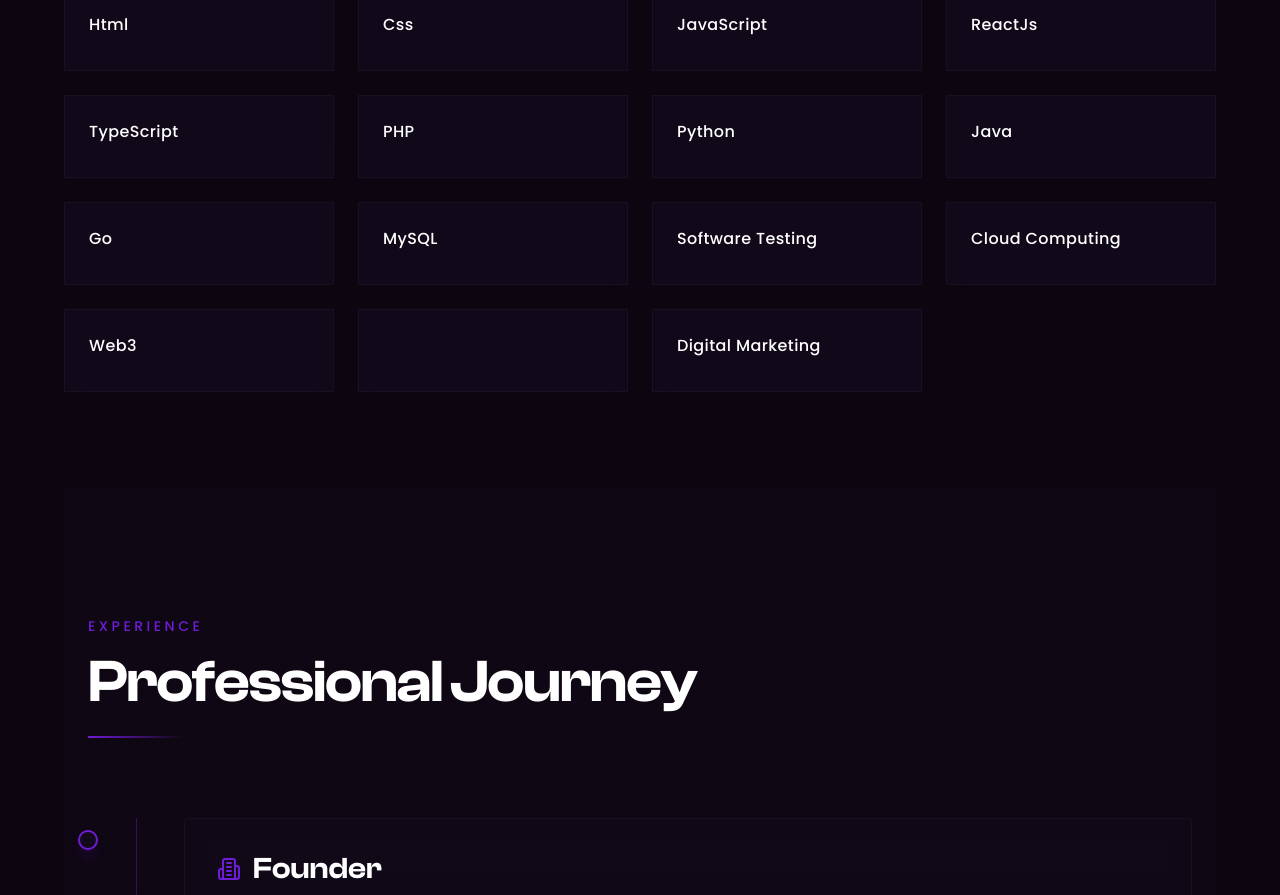
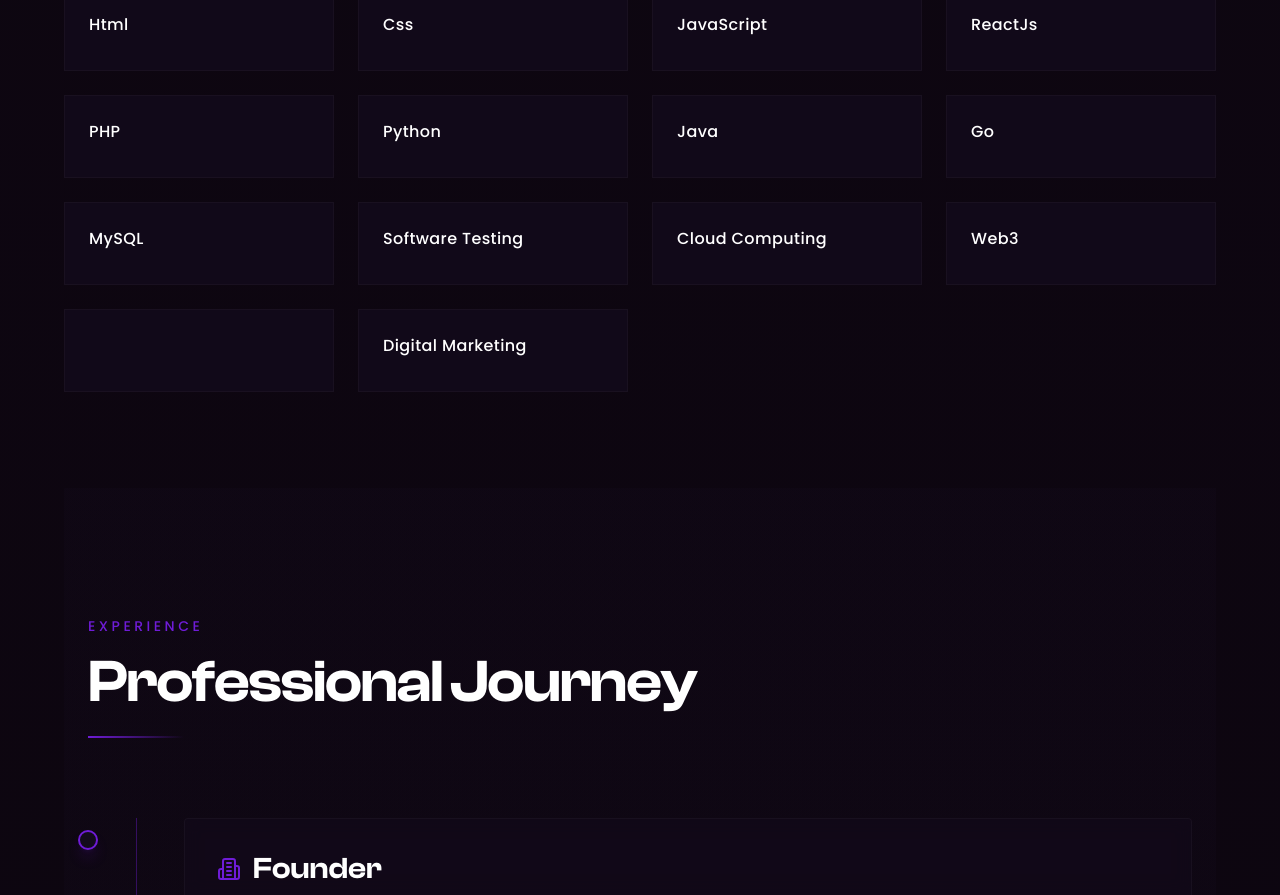
Before and after one commit to vobzzartt/myportfolio, a Next.js app: page / in a window 1280 px wide. Shown: the part 2580-3475 px from the top of the page. Built offline with nearby package versions, Linux system fonts and the light colour scheme.

Commit message:
Update data.ts

```diff
--- a/src/data/data.ts
+++ b/src/data/data.ts
@@ -33,7 +33,6 @@ export const skills = [
   { id: 1, title: "Css" },
   { id: 2, title: "JavaScript" },
   { id: 3, title: "ReactJs" },
-  { id: 4, title: "TypeScript" },
   { id: 5, title: "PHP" },
   { id: 6, title: "Python" },
   { id: 7, title: "Java" },
```
